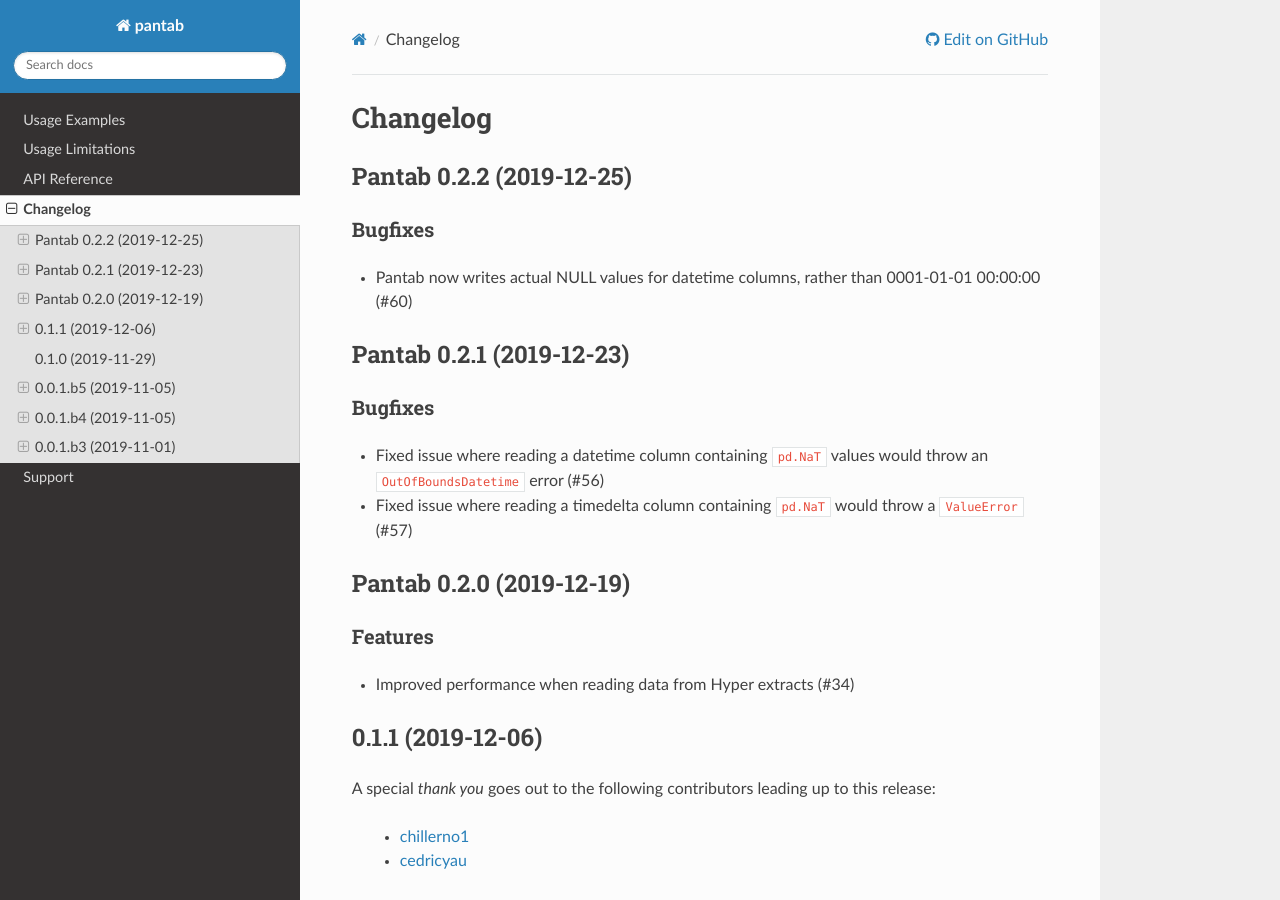
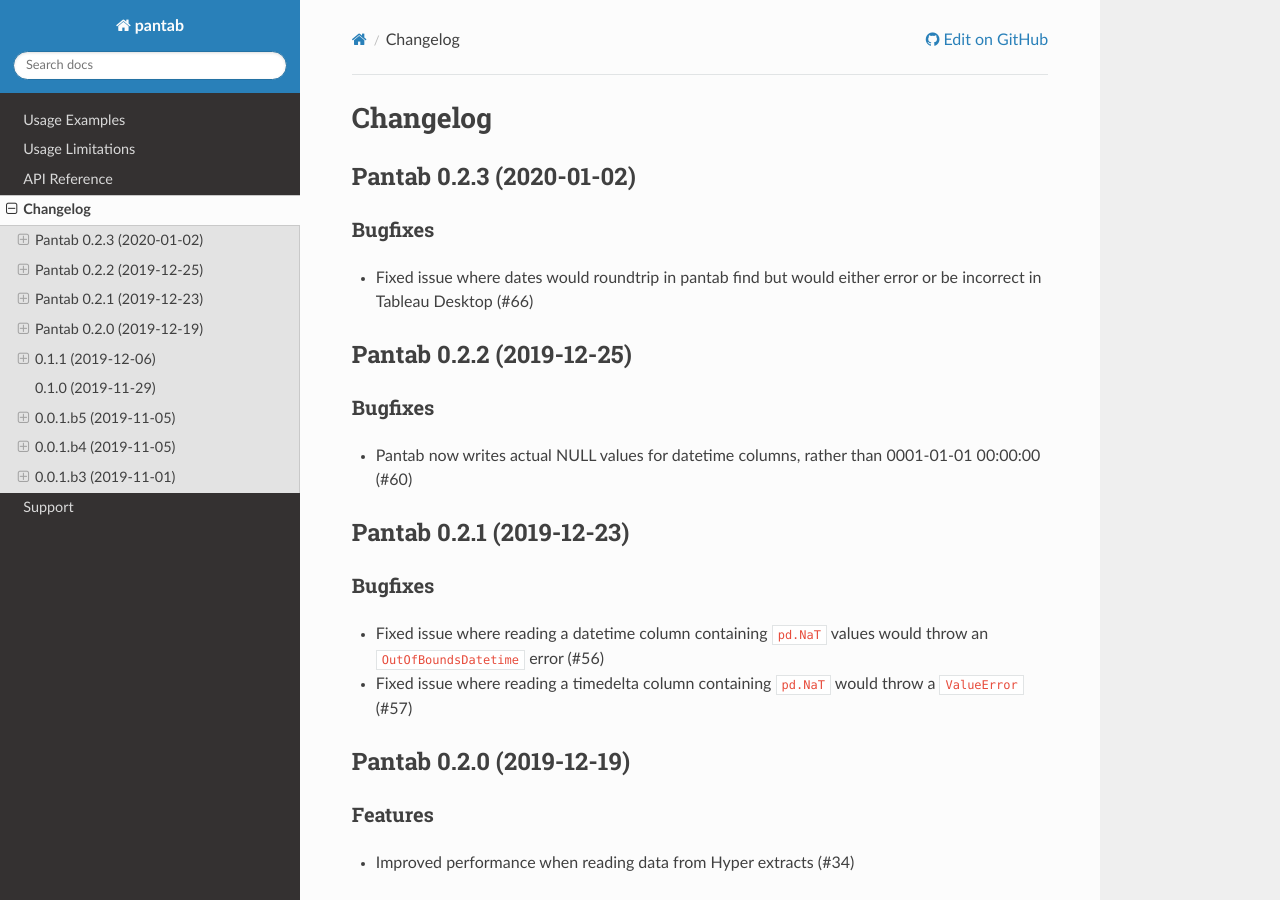
Before and after one commit to innobi/pantab, a Sphinx documentation site: the page built from doc/source/changelog.rst, in a window 1280 px wide and 900 px high. Built offline with Sphinx 7.4.7 and the Read the Docs theme 2.0.0, drawn with Linux system fonts in a browser that asks for light colours.

Commit message:
release items (#70)

```diff
--- a/doc/source/changelog.rst
+++ b/doc/source/changelog.rst
@@ -1,5 +1,14 @@
 Changelog
 ^^^^^^^^^
+
+Pantab 0.2.3 (2020-01-02)
+=========================
+
+Bugfixes
+--------
+
+- Fixed issue where dates would roundtrip in pantab find but would either error or be incorrect in Tableau Desktop (#66)
+
 
 Pantab 0.2.2 (2019-12-25)
 =========================
--- a/pantab/__init__.py
+++ b/pantab/__init__.py
@@ -1,4 +1,4 @@
-__version__ = "0.2.2"
+__version__ = "0.2.3"
 
 
 from ._reader import frame_from_hyper, frames_from_hyper
--- a/setup.py
+++ b/setup.py
@@ -48,7 +48,7 @@
 
 setup(
     name="pantab",
-    version="0.2.2",
+    version="0.2.3",
     description="Converts pandas DataFrames into Tableau Hyper Extracts",
     long_description=long_description,
     long_description_content_type="text/markdown",
```
Also changed, not shown: 1 other file.
